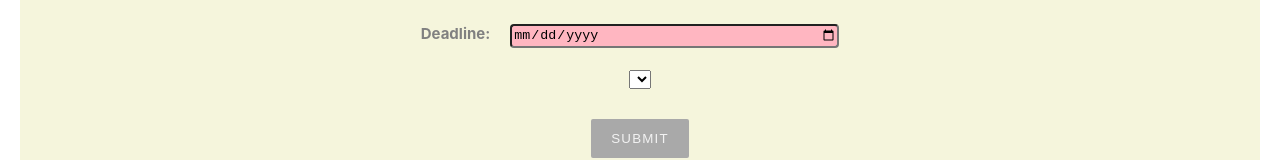
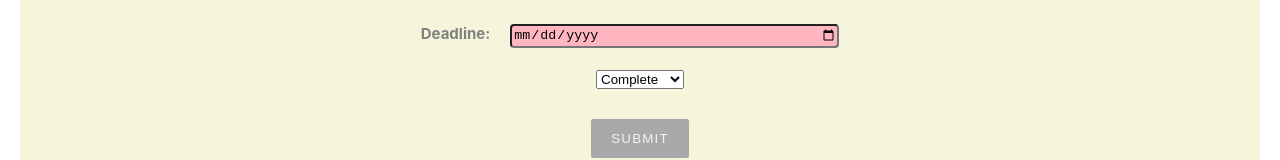
Before and after one commit to JoshAdamPowell/YuGlu, a React (Create React App) app in the folder yuglu-frontend/: page /addnew in a window 1280 px wide. Shown: the part 368-528 px from the top of the page. Built offline with nearby package versions, Linux system fonts and the light colour scheme.

Commit message:
clearing up forms

```diff
--- a/yuglu-frontend/src/components/addpost/AddPost.jsx
+++ b/yuglu-frontend/src/components/addpost/AddPost.jsx
@@ -5,15 +5,17 @@ import css from './addpost.css'
 export default class AddPost extends React.Component {
     constructor(props) {
         super(props);
-        this.state = {};
+        this.state = {
+            name: ''
+        }
     }
 
-    handleInputChange(event) {
-        const target = event.target;
-        const name = target.name;
+    handleInputChange = (e) => {
         this.setState({
-            [name]: event.target.value
+            name: e.target.value
+
         });
+        console.log(this.state.name)
     }
 
     handleSubmit(event) {
@@ -65,14 +67,13 @@ export default class AddPost extends React.Component {
                 </label>
                 <br />
                 <label className="completed">
-                    <select defaultValue= "Incomplete"
+                    <select
                         name="completed"
-                        type="text"
-                        value={this.state.completed}
-                        onChange={(e) => this.handleInputChange(e)}>
-
+                        defaultValue={this.state.completed}
+                        onChange={this.handleChange}>
+                        <option value="Complete=">Complete</option >
+                        <option value="Incomplete">Incomplete</option >
                         </select>
-
                 </label>
                 <br />
                 <input
--- a/yuglu-frontend/src/components/sign-up/sign-up.jsx
+++ b/yuglu-frontend/src/components/sign-up/sign-up.jsx
@@ -2,17 +2,14 @@ import React from 'react';
 export default class SignUpPage extends React.Component {
     constructor(props) {
         super(props);
-        this.state = {};
+        this.state = {
+            name: ''
+        } ;
     }
 
-    handleInputChange(event) {
-        // if(event.length < 1) {
-        //     return ("Please enter details in the required fields")
-        // } else {
-        const target = event.target;
-        const name = target.name;
+    handleInputChange = (e) => {
         this.setState({
-            [name]: event.target.value
+            name: e.target.value
         });
     }
 
```
